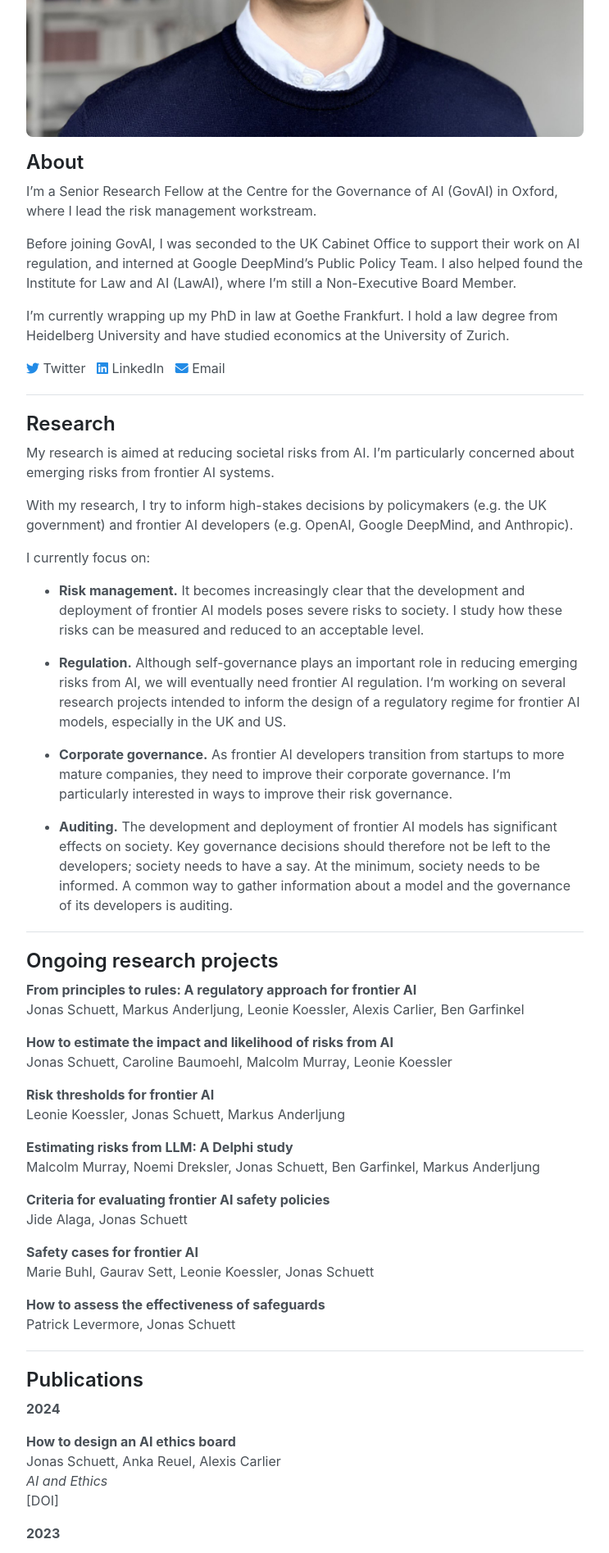
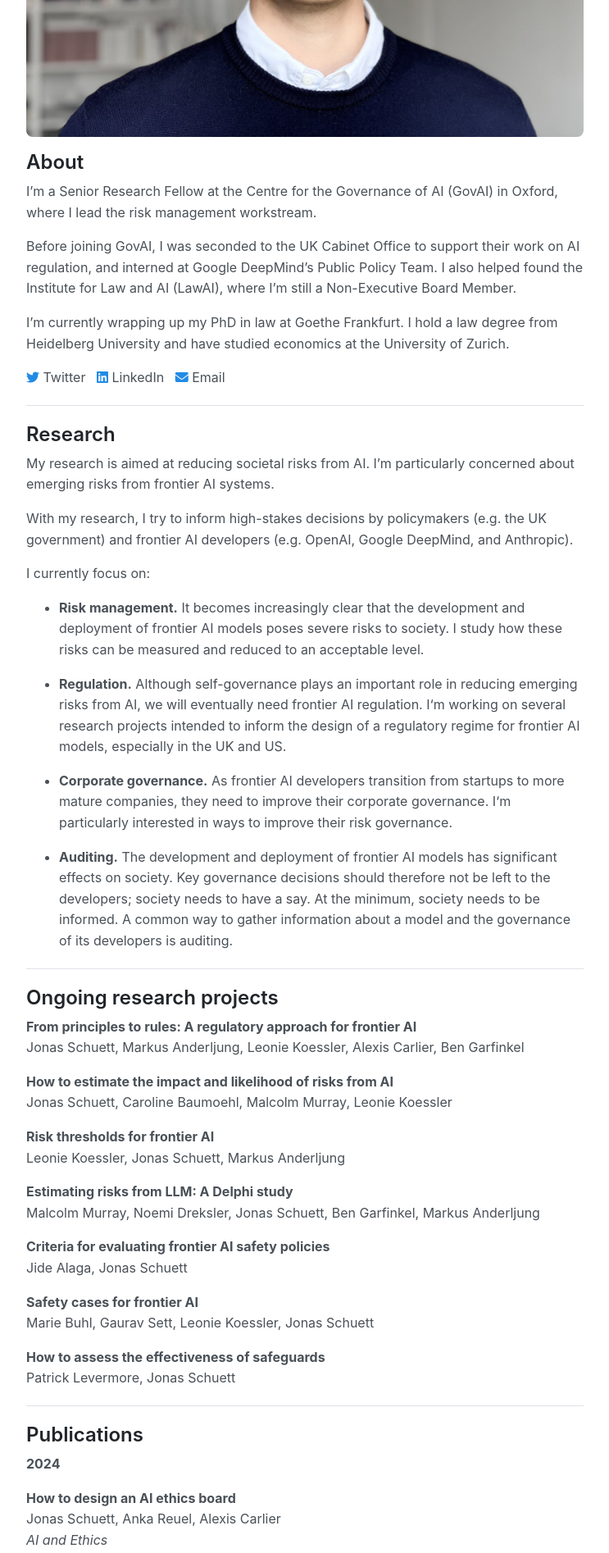
Before and after one commit to jonasschuett/jonasschuett.github.io, a Jekyll site: the page built from index.html, in a window 1280 px wide. Shown: the part 469-2363 px from the top of the page at 82% size, without its empty margins (268-1011 px from the left). Built offline with Jekyll 4.4.1, drawn with Linux system fonts in a browser that asks for light colours; nearby versions of some CDN libraries; the list of posts is cut into pages by our own code.

Commit message:
Update _variables.scss

```diff
--- a/_sass/_variables.scss
+++ b/_sass/_variables.scss
@@ -28,7 +28,7 @@
 
   --body-font: -apple-system, BlinkMacSystemFont, "Segoe UI", Roboto, "Helvetica Neue", Arial, "Noto Sans", sans-serif, "Apple Color Emoji", "Segoe UI Emoji", "Segoe UI Symbol", "Noto Color Emoji";
   --body-font-size: 16px;
-  --body-line-height: 1.5;
+  --body-line-height: 1.6;
   --body-color: var(--gray-700);
   --body-bg: #fff;
 
```
